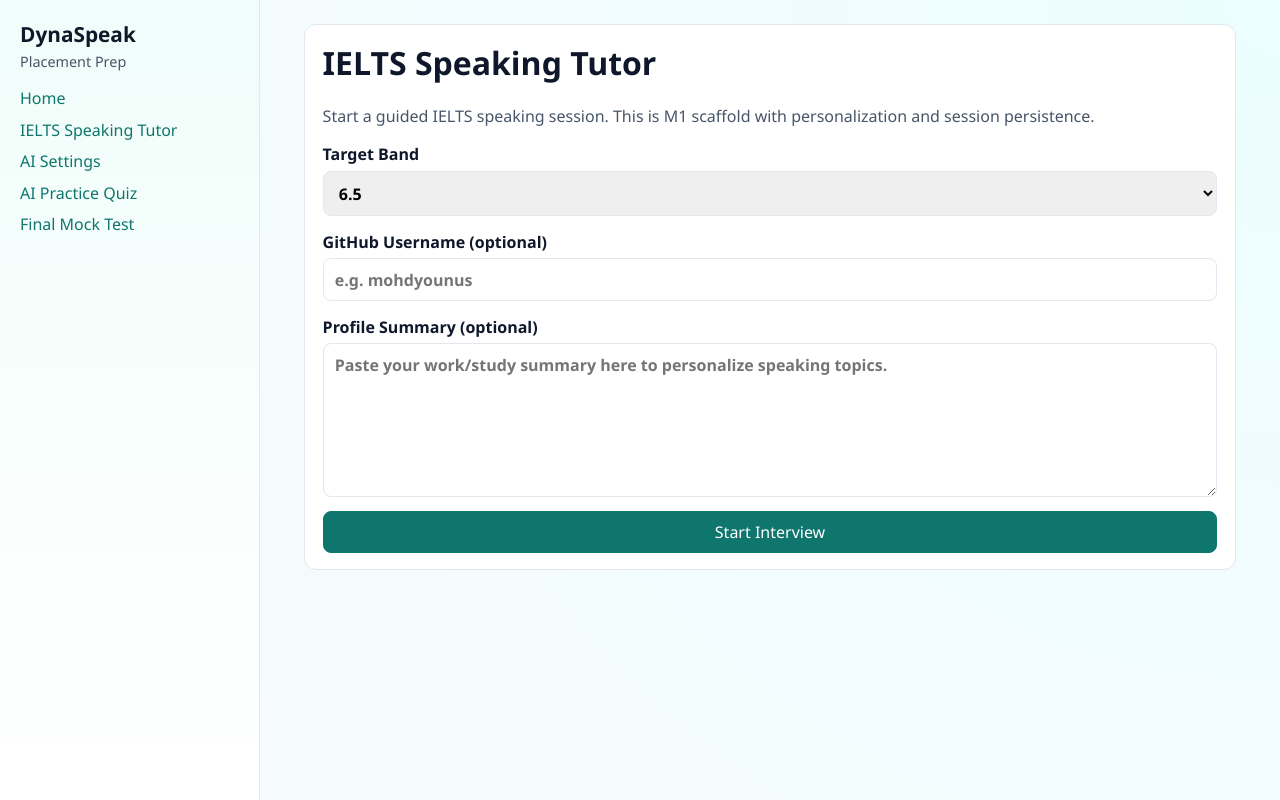
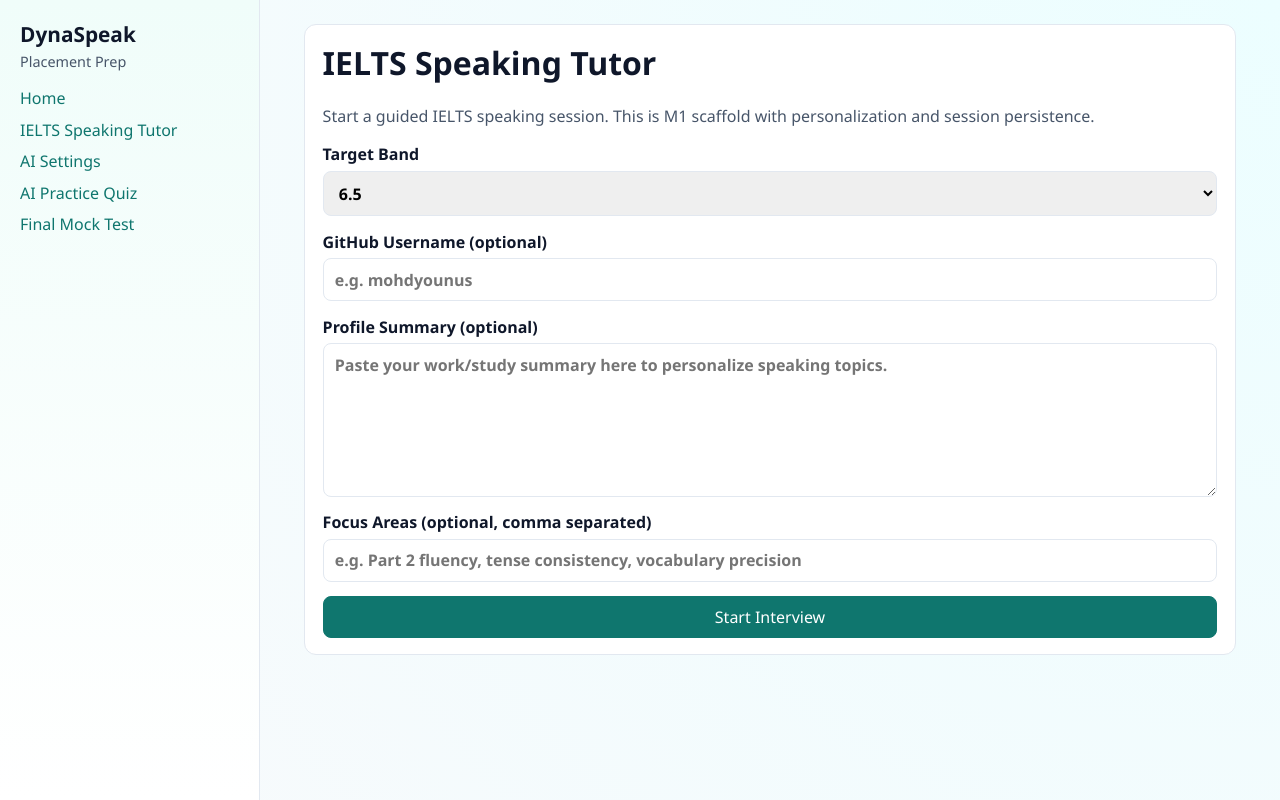
Before and after one commit to mohdyounus/dynaspeak-prep, a Next.js app: page /speaking in a window 1280 px wide. Built offline with nearby package versions, Linux system fonts and the light colour scheme.

Commit message:
Add practice-again carry-over focus flow for speaking sessions

```diff
--- a/app/api/session/create/route.ts
+++ b/app/api/session/create/route.ts
@@ -18,7 +18,7 @@
 }
 
 export async function POST(req: Request) {
-  let body: { targetScore?: string; githubUsername?: string; profileSummary?: string };
+  let body: { targetScore?: string; githubUsername?: string; profileSummary?: string; focus?: string[] };
   try {
     body = await req.json();
   } catch {
@@ -28,10 +28,15 @@
   const targetScore = (body.targetScore || '').trim() || '6.5';
   const githubUsername = (body.githubUsername || '').trim();
   const profileSummary = (body.profileSummary || '').trim();
+  const focus = Array.isArray(body.focus)
+    ? body.focus.map((f) => String(f || '').trim()).filter(Boolean).slice(0, 8)
+    : [];
 
   const github = githubUsername ? await fetchGithubBackground(githubUsername) : { studentBackground: '', technicalInterests: '' };
 
-  const background = [profileSummary, github.studentBackground]
+  const focusLine = focus.length ? `Focus areas for this session: ${focus.join(', ')}.` : '';
+
+  const background = [profileSummary, github.studentBackground, focusLine]
     .filter(Boolean)
     .join(' ')
     .trim() || 'Adult learner preparing for IELTS speaking test in New Zealand.';
@@ -44,6 +49,7 @@
     interests,
     githubUsername: githubUsername || undefined,
     profileSummary: profileSummary || undefined,
+    focus: focus.length ? focus : undefined,
     part: 'part1'
   });
 
--- a/app/globals.css
+++ b/app/globals.css
@@ -340,3 +340,21 @@
 .error-row p {
   margin: 0.25rem 0;
 }
+
+.report-actions {
+  margin-top: 0.9rem;
+}
+
+.report-practice-btn {
+  display: inline-block;
+  border: 1px solid var(--accent);
+  background: var(--accent);
+  color: #fff;
+  border-radius: 8px;
+  padding: 0.5rem 0.85rem;
+}
+
+.report-practice-btn:hover {
+  text-decoration: none;
+  opacity: 0.92;
+}
--- a/app/speaking/page.tsx
+++ b/app/speaking/page.tsx
@@ -1,26 +1,46 @@
 'use client';
 
-import { FormEvent, useState } from 'react';
-import { useRouter } from 'next/navigation';
+import { FormEvent, Suspense, useEffect, useState } from 'react';
+import { useRouter, useSearchParams } from 'next/navigation';
 
-export default function SpeakingSetupPage() {
+function SpeakingSetupContent() {
   const router = useRouter();
+  const searchParams = useSearchParams();
   const [targetScore, setTargetScore] = useState('6.5');
   const [githubUsername, setGithubUsername] = useState('');
   const [profileSummary, setProfileSummary] = useState('');
+  const [focusInput, setFocusInput] = useState('');
   const [error, setError] = useState('');
   const [loading, setLoading] = useState(false);
+
+  useEffect(() => {
+    const target = (searchParams.get('target') || '').trim();
+    const github = (searchParams.get('github') || '').trim();
+    const summary = (searchParams.get('summary') || '').trim();
+    const focus = (searchParams.get('focus') || '').trim();
+
+    if (target) setTargetScore(target);
+    if (github) setGithubUsername(github);
+    if (summary) setProfileSummary(summary);
+    if (focus) setFocusInput(focus);
+  }, [searchParams]);
 
   async function onSubmit(e: FormEvent) {
     e.preventDefault();
     setError('');
     setLoading(true);
 
+    const focus = focusInput
+      .split(',')
+      .map((item) => item.trim())
+      .filter(Boolean)
+      .slice(0, 8);
+
     try {
       const res = await fetch('/api/session/create', {
         method: 'POST',
         headers: { 'content-type': 'application/json' },
-        body: JSON.stringify({ targetScore, githubUsername, profileSummary })
+        body: JSON.stringify({ targetScore, githubUsername, profileSummary, focus })
       });
 
       const data = await res.json();
@@ -75,6 +95,15 @@
           />
         </label>
 
+        <label>
+          Focus Areas (optional, comma separated)
+          <input
+            value={focusInput}
+            onChange={(e) => setFocusInput(e.target.value)}
+            placeholder="e.g. Part 2 fluency, tense consistency, vocabulary precision"
+          />
+        </label>
+
         <button type="submit" disabled={loading}>
           {loading ? 'Creating Session...' : 'Start Interview'}
         </button>
@@ -84,3 +113,11 @@
     </div>
   );
 }
+
+export default function SpeakingSetupPage() {
+  return (
+    <Suspense fallback={<div className="card speaking-shell"><p className="speaking-muted">Loading speaking setup...</p></div>}>
+      <SpeakingSetupContent />
+    </Suspense>
+  );
+}
--- a/lib/ielts/store.ts
+++ b/lib/ielts/store.ts
@@ -37,6 +37,7 @@
   interests: string;
   githubUsername?: string;
   profileSummary?: string;
+  focus?: string[];
   part?: SpeakingPart;
 }): SpeakingSession {
   const sessions = readAll();
@@ -48,6 +49,7 @@
     interests: input.interests,
     githubUsername: input.githubUsername,
     profileSummary: input.profileSummary,
+    focus: input.focus,
     part: input.part,
     status: 'created'
   };
--- a/lib/ielts/types.ts
+++ b/lib/ielts/types.ts
@@ -35,6 +35,7 @@
   interests: string;
   githubUsername?: string;
   profileSummary?: string;
+  focus?: string[];
   status: SessionStatus;
   part?: SpeakingPart;
   transcript?: TranscriptEntry[];
```
Also changed, not shown: app/report/[id]/page.tsx (+15 -0 lines).
